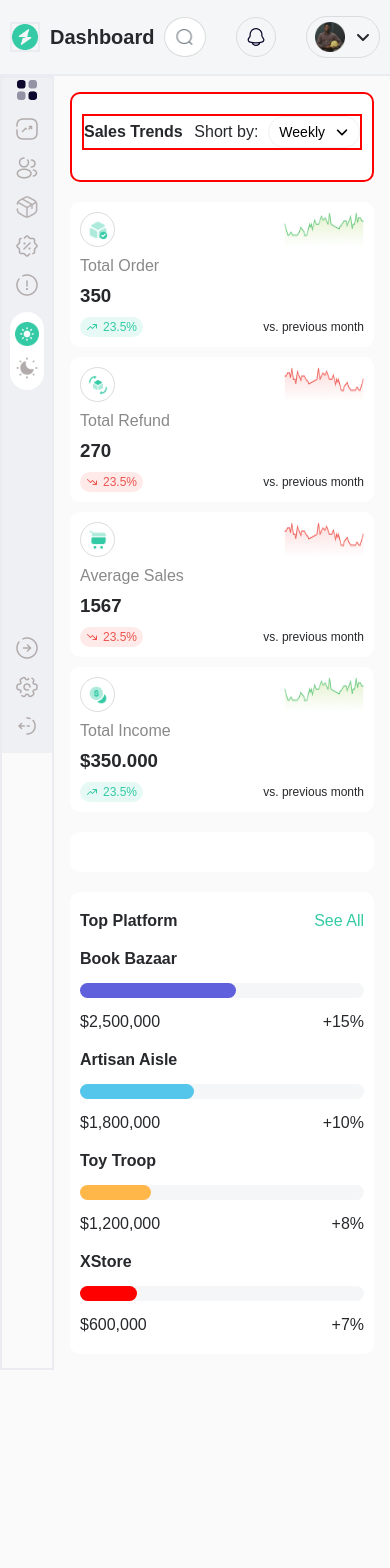
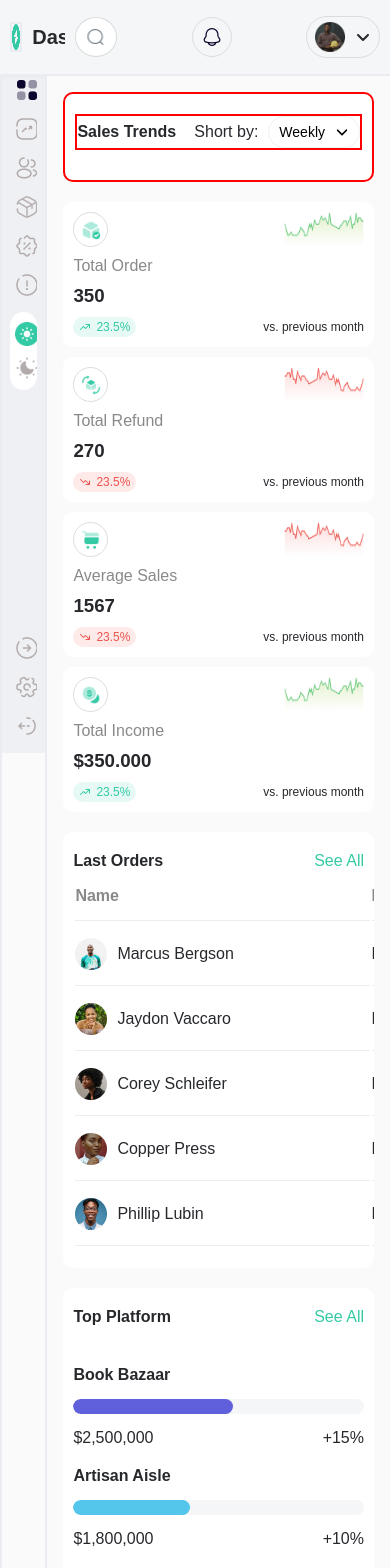
Before and after one commit to bezbrain/geepay-task, a React (Vite) app: page / in a window 390 px wide. Shown: the top 1568 px of the page. Before the commit the page ends 1370 px from the top, so only its background shows below. Built offline with nearby package versions, Linux system fonts and the light colour scheme.

Commit message:
Set overflow for order section

```diff
--- a/src/components/dashboard/orders/orders.jsx
+++ b/src/components/dashboard/orders/orders.jsx
@@ -14,7 +14,7 @@ const Orders = () => {
 
   return (
     <div className={styles.orders__con}>
-      {/* <header>
+      <header>
         <p>Last Orders</p>
         <p>See All</p>
       </header>
@@ -37,7 +37,7 @@ const Orders = () => {
             );
           })}
         </tbody>
-      </table> */}
+      </table>
     </div>
   );
 };
--- a/src/components/dashboard/orders/orders.module.css
+++ b/src/components/dashboard/orders/orders.module.css
@@ -59,9 +59,10 @@ td {
 @media screen and (max-width: 660px) {
   .orders__con {
     overflow-x: auto;
+    /* width: 640px; */
   }
   .order__table {
-    min-width: 850px;
+    width: 800px;
     overflow-x: auto;
   }
 }
--- a/src/index.css
+++ b/src/index.css
@@ -2,11 +2,12 @@
   padding: 0;
   margin: 0;
   box-sizing: border-box;
+  overflow-x: hidden;
 }
 
 body {
   background-color: #fafafa;
   color: #26282c;
   font-family: "Plus Jakarta Sans", sans-serif;
-  /* overflow-x: hidden; */
+  overflow-x: hidden;
 }
```
